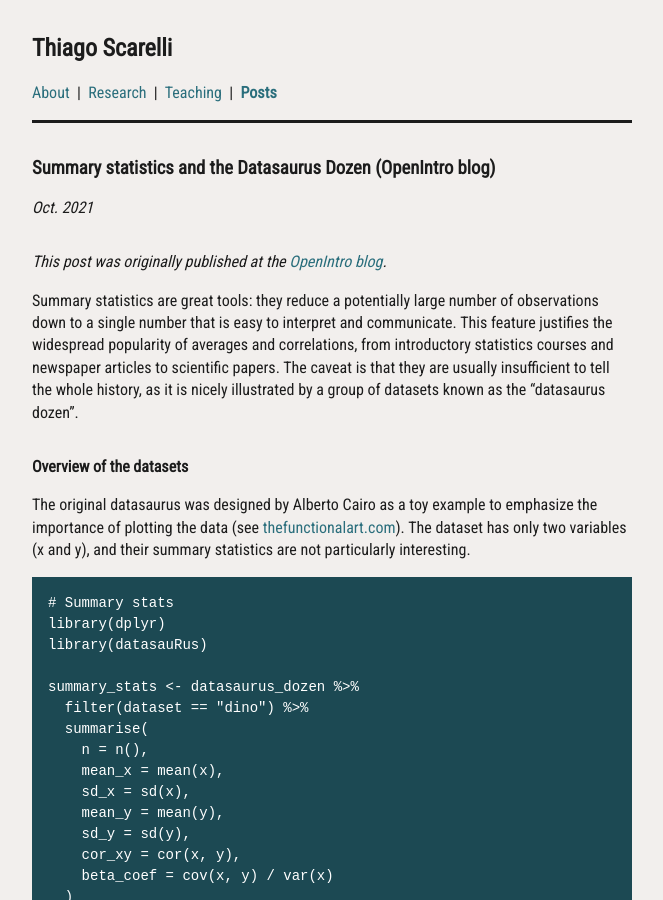
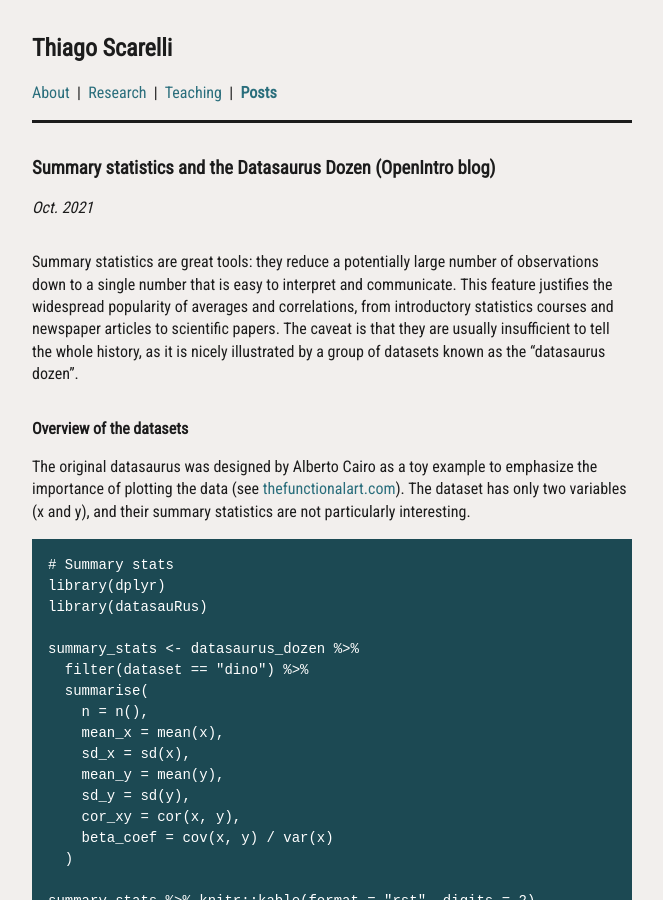
Before and after one commit to thiagoscarelli/thiagoscarelli.github.io, a Jekyll site: the page built from _posts/2021-10-01-summary-statistics-datasaurus-dozen.md, in a window 1280 px wide and 900 px high. Shown: the whole window, without its empty margins (308-971 px from the left). Built offline with Jekyll 4.4.1, drawn with Linux system fonts in a browser that asks for light colours; some of the changed text lies outside the part shown.

Commit message:
Update 2021-10-01-summary-statistics-datasaurus-dozen.md

```diff
--- a/_posts/2021-10-01-summary-statistics-datasaurus-dozen.md
+++ b/_posts/2021-10-01-summary-statistics-datasaurus-dozen.md
@@ -7,8 +7,6 @@ tags:
   - statistics
   - R code
 ---
-
-*This post was originally published at the [OpenIntro blog](https://www.openintro.org/blog/article/summary-statistics-and-the-datasaurus-dozen/){:target="_blank" rel="noopener"}.*
 
 Summary statistics are great tools: they reduce a potentially large number of observations down to a single number that is easy to interpret and communicate. This feature justifies the widespread popularity of averages and correlations, from introductory statistics courses and newspaper articles to scientific papers. The caveat is that they are usually insufficient to tell the whole history, as it is nicely illustrated by a group of datasets known as the "datasaurus dozen".
 
```
Also changed, not shown: other parts of _posts/2021-10-01-summary-statistics-datasaurus-dozen.md (+2 -0 lines).
